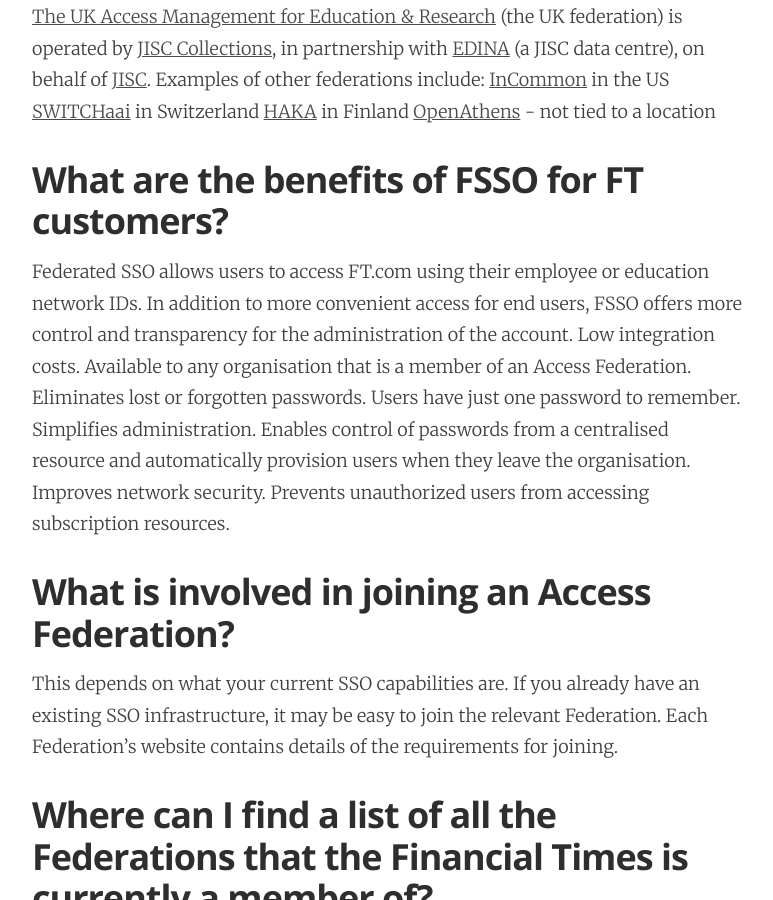
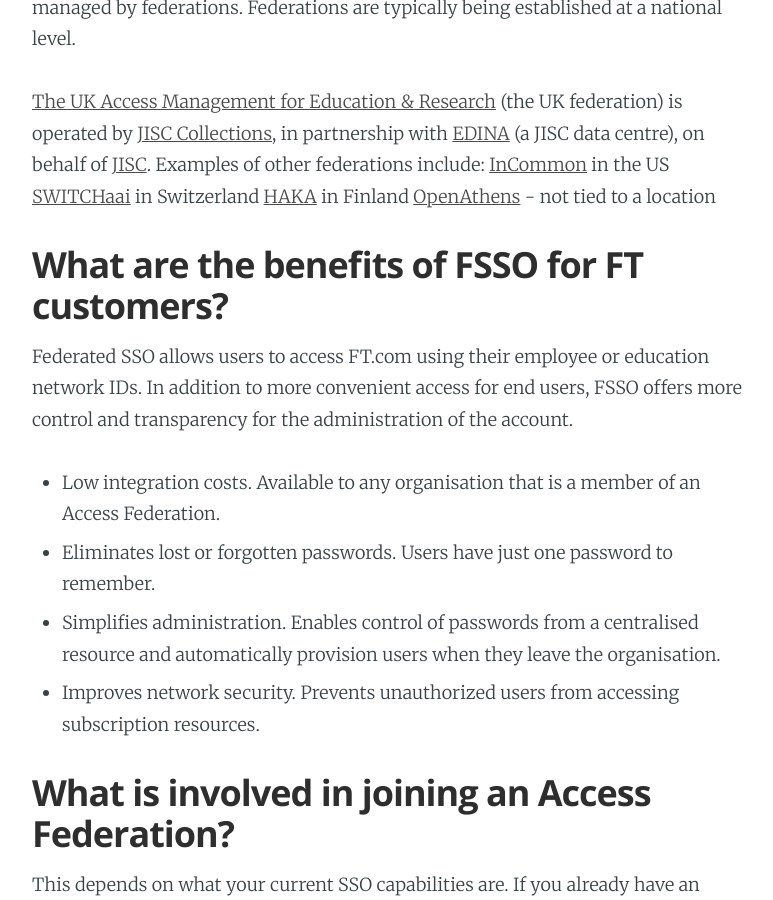
Before and after one commit to Financial-Times/sso-support, a Jekyll site: the page built from _posts/2016-08-31-a-guide-to-fsso.md, in a window 1280 px wide and 900 px high, scrolled down 2321 px. Shown: the whole window, without its empty margins (253-1026 px from the left). Built offline with Jekyll 4.4.1, drawn with Linux system fonts in a browser that asks for light colours; some of the changed text lies outside the part shown.

```diff
--- a/_posts/2016-08-31-a-guide-to-fsso.md
+++ b/_posts/2016-08-31-a-guide-to-fsso.md
@@ -45,10 +46,10 @@ Examples of other federations include:
 
 ## What are the benefits of FSSO for FT customers?
 Federated SSO allows users to access FT.com using their employee or education network IDs. In addition to more convenient access for end users, FSSO offers more control and transparency for the administration of the account.
-    Low integration costs. Available to any organisation that is a member of an Access Federation.
-    Eliminates lost or forgotten passwords. Users have just one password to remember.
-    Simplifies administration. Enables control of passwords from a centralised resource and automatically provision users when they leave the organisation.
-    Improves network security. Prevents unauthorized users from accessing subscription resources.
+* Low integration costs. Available to any organisation that is a member of an Access Federation.
+* Eliminates lost or forgotten passwords. Users have just one password to remember.
+* Simplifies administration. Enables control of passwords from a centralised resource and automatically provision users when they leave the organisation.
+* Improves network security. Prevents unauthorized users from accessing subscription resources.
 
 ## What is involved in joining an Access Federation?
 This depends on what your current SSO capabilities are. If you already have an existing SSO infrastructure, it may be easy to join the relevant Federation. Each Federation’s website contains details of the requirements for joining.
```
Also changed, not shown: other parts of _posts/2016-08-31-a-guide-to-fsso.md (+2 -1 lines), images/federated-access.png (added).
